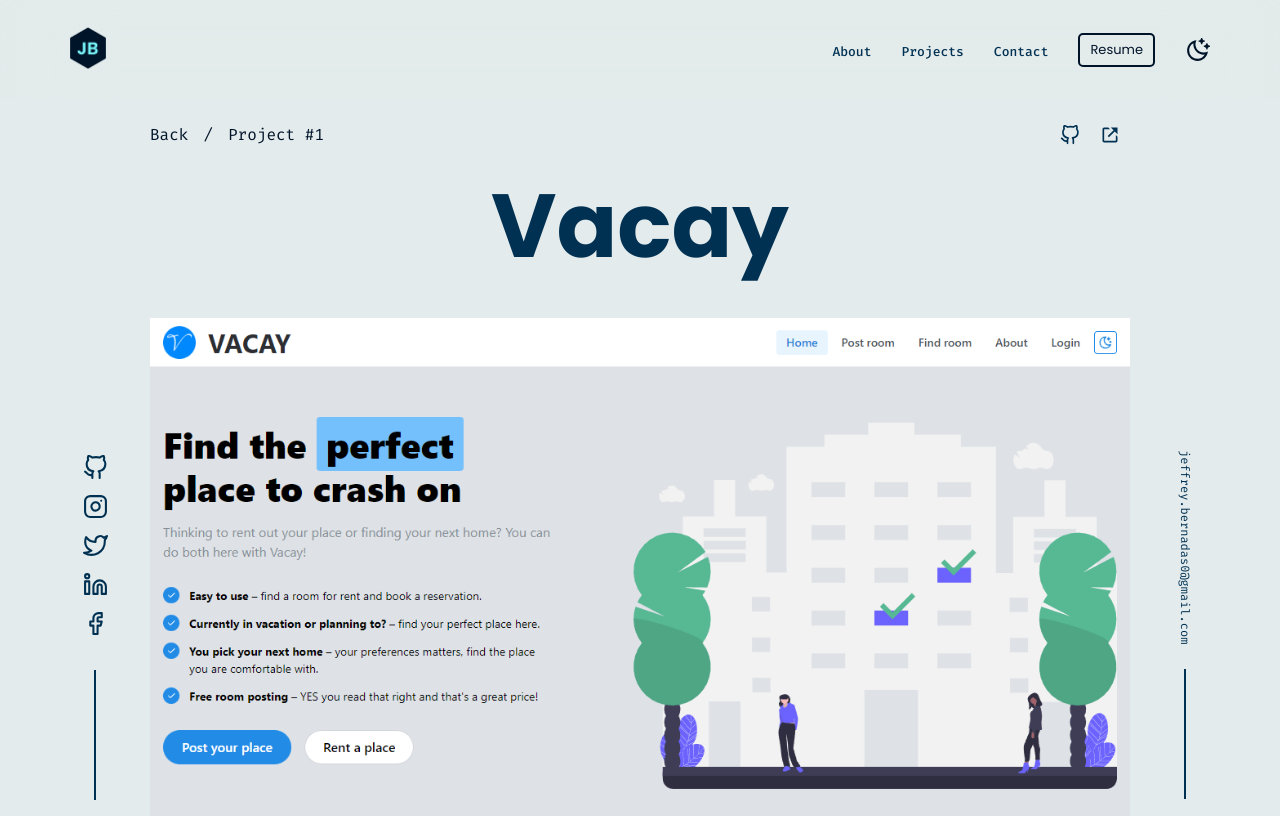
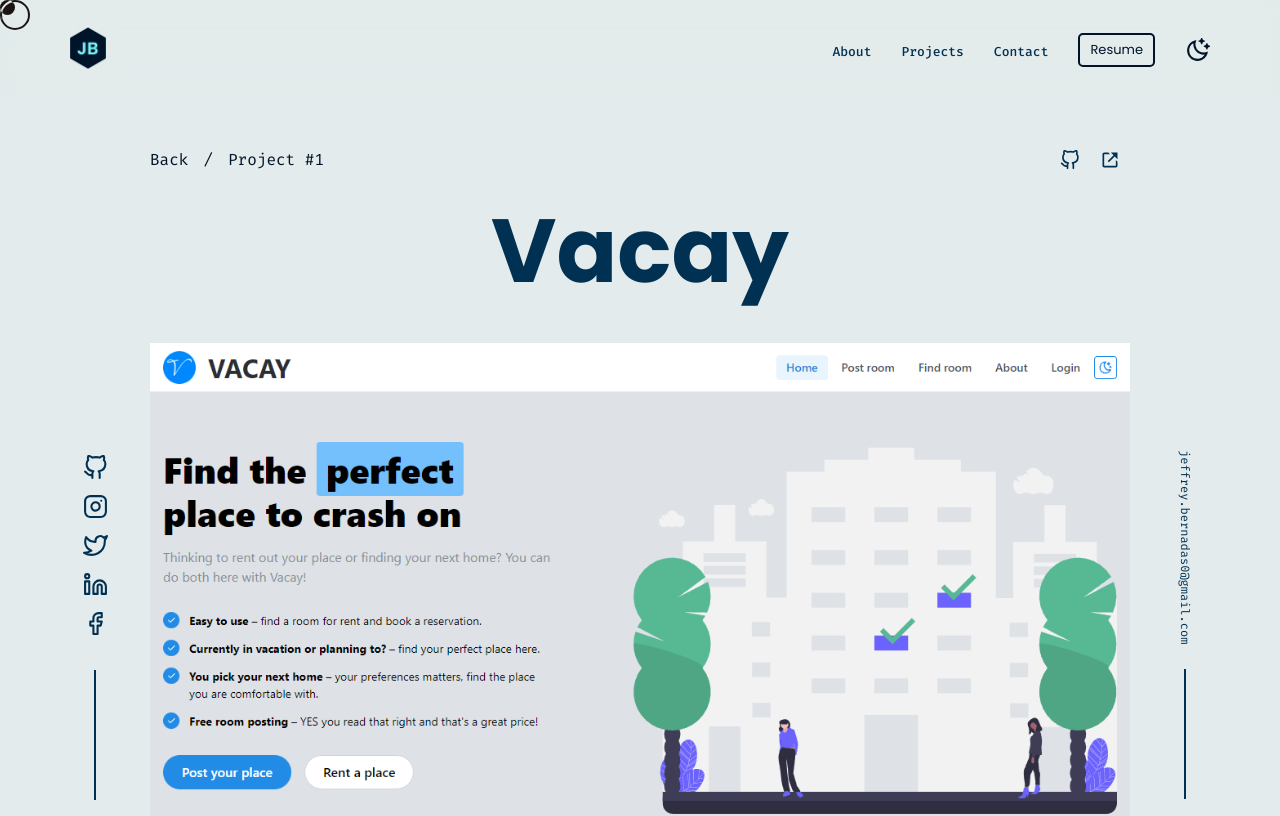
Before and after one commit to Bernz322/my-portfolio, a React (Create React App) app: page /vacay in a window 1280 px wide. Shown: the top 816 px of the page. Built offline with nearby package versions, Linux system fonts and the light colour scheme.

Commit message:
add custom cursor

```diff
--- a/src/App.tsx
+++ b/src/App.tsx
@@ -5,7 +5,7 @@ import { GlobalStyles, StyledMain } from "./styles";
 import {
   About,
   Contact,
-  // Cursor,
+  Cursor,
   Footer,
   Hero,
   Navbar,
@@ -42,7 +42,7 @@ function App() {
   return (
     <ThemeModeProvider>
       <GlobalStyles />
-      {/* <Cursor /> */}
+      <Cursor />
       <AnimatePresence>
         {!isLoaded && (
           <motion.div
--- a/src/components/Cursor.tsx
+++ b/src/components/Cursor.tsx
@@ -2,18 +2,84 @@ import { useEffect, useRef } from "react";
 import { StyledCursor } from "../styles";
 
 function Cursor() {
-  const cursorRef: any = useRef(null);
+  const secondaryCursor = useRef<any>(null);
+  const mainCursor = useRef<any>(null);
+  const positionRef = useRef({
+    mouseX: 0,
+    mouseY: 0,
+    destinationX: 0,
+    destinationY: 0,
+    distanceX: 0,
+    distanceY: 0,
+    key: -1,
+  });
 
   useEffect(() => {
     document.addEventListener("mousemove", (e) => {
       const { clientX, clientY } = e;
-      const mouseX = clientX - cursorRef.current.clientWidth / 2;
-      const mouseY = clientY - 100 - cursorRef.current.clientHeight / 2;
-      cursorRef.current.style.transform = `translate3d(${mouseX}px, ${mouseY}px,0)`;
+
+      const mouseX = clientX;
+      const mouseY = clientY;
+
+      positionRef.current.mouseX =
+        mouseX - secondaryCursor.current.clientWidth / 2;
+      positionRef.current.mouseY =
+        mouseY - secondaryCursor.current.clientHeight / 2;
+      mainCursor.current.style.transform = `translate3d(${
+        mouseX - mainCursor.current.clientWidth / 2
+      }px, ${mouseY - mainCursor.current.clientHeight / 2}px, 0)`;
     });
+
+    return () => {};
   }, []);
 
-  return <StyledCursor className="app-cursor" ref={cursorRef} />;
+  useEffect(() => {
+    const followMouse = () => {
+      positionRef.current.key = requestAnimationFrame(followMouse);
+      const {
+        mouseX,
+        mouseY,
+        destinationX,
+        destinationY,
+        distanceX,
+        distanceY,
+      } = positionRef.current;
+      if (!destinationX || !destinationY) {
+        positionRef.current.destinationX = mouseX;
+        positionRef.current.destinationY = mouseY;
+      } else {
+        positionRef.current.distanceX = (mouseX - destinationX) * 0.1;
+        positionRef.current.distanceY = (mouseY - destinationY) * 0.1;
+        if (
+          Math.abs(positionRef.current.distanceX) +
+            Math.abs(positionRef.current.distanceY) <
+          0.1
+        ) {
+          positionRef.current.destinationX = mouseX;
+          positionRef.current.destinationY = mouseY;
+        } else {
+          positionRef.current.destinationX += distanceX;
+          positionRef.current.destinationY += distanceY;
+        }
+      }
+      secondaryCursor.current.style.transform = `translate3d(${destinationX}px, ${destinationY}px, 0)`;
+    };
+    followMouse();
+  }, []);
+
+  return (
+    <StyledCursor>
+      <div className="cursor-wrapper">
+        <div className="main-cursor " ref={mainCursor}>
+          <div className="main-cursor-background" />
+        </div>
+        <div className="secondary-cursor" ref={secondaryCursor}>
+          <div className="cursor-background" />
+        </div>
+        ;
+      </div>
+    </StyledCursor>
+  );
 }
 
 export default Cursor;
--- a/src/styles/GlobalStyles.ts
+++ b/src/styles/GlobalStyles.ts
@@ -11,7 +11,7 @@ const GlobalStyles = createGlobalStyle<ThemeProps>`
         box-sizing: border-box;
         margin: 0;
         padding: 0;
-        /* cursor: none; */
+        cursor: none !important;
     }
 
     html{
@@ -55,6 +55,7 @@ const GlobalStyles = createGlobalStyle<ThemeProps>`
         text-decoration:none;
         color:${(props) => props.theme.color1};
         font-family: var(--font-mono);
+        cursor: default;
     }
 
     li{
--- a/src/styles/componentStyles/cursorStyles.ts
+++ b/src/styles/componentStyles/cursorStyles.ts
@@ -1,18 +1,42 @@
 import styled from "styled-components/macro";
 
 const StyledCursor = styled.div`
-  z-index: 10000;
-  border-radius: var(--border-radius-circle);
-  width: 32px;
-  height: 32px;
-  border: 1px solid ${(props) => props.theme.color4};
-  overflow: hidden;
-  position: fixed;
-  pointer-events: none;
-  transform: translate3d(0, -100, 0);
+  .main-cursor,
+  .secondary-cursor {
+    z-index: 10000;
+
+    pointer-events: none;
+
+    position: fixed;
+  }
+
+  .main-cursor {
+    transition: opacity 1s cubic-bezier(0.77, 0, 0.175, 1);
+    animation: fadeIn 1s cubic-bezier(0.77, 0, 0.175, 1) 0s forwards;
+    mix-blend-mode: difference;
+    transform: translate3d(0, 0, 0);
+
+    .main-cursor-background {
+      width: 15px;
+      height: 15px;
+      background: ${(props) => props.theme.cursor};
+      border-radius: 50%;
+    }
+  }
 
   .secondary-cursor {
-    color: red;
+    width: 30px;
+    height: 30px;
+    mix-blend-mode: difference;
+    transform: translate3d(0, 0, 0);
+
+    .cursor-background {
+      width: 100%;
+      height: 100%;
+      border-radius: 50%;
+      border: 2px solid ${(props) => props.theme.cursor};
+      position: relative;
+    }
   }
 `;
 export default StyledCursor;
--- a/src/styles/theme.ts
+++ b/src/styles/theme.ts
@@ -11,6 +11,7 @@ export const lightTheme: any = {
   themeIcons: "#001429",
   menubc: "#d2d7dc",
   menuBackdrop: "#abb9c4",
+  cursor: "#fff",
 };
 export const darkTheme: any = {
   body: "#001429",
@@ -25,6 +26,7 @@ export const darkTheme: any = {
   themeIcons: "#fccf3e",
   menubc: "#1d2951",
   menuBackdrop: "#003152",
+  cursor: "#79f6fc",
 };
 
 export type ThemeProps = {
```
